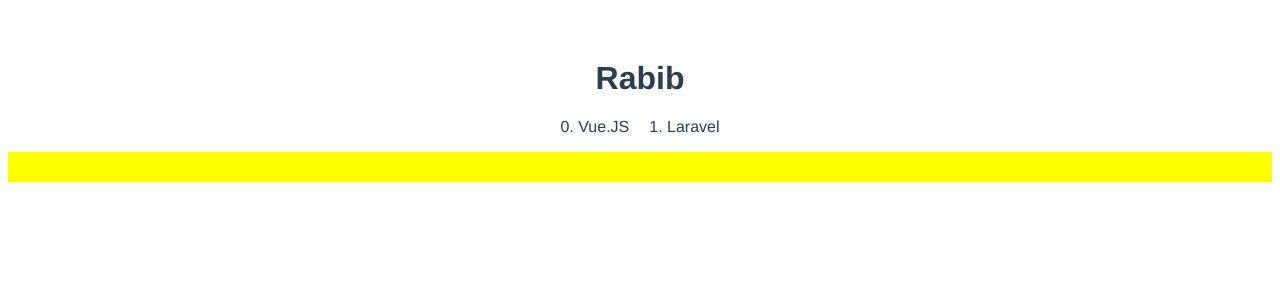
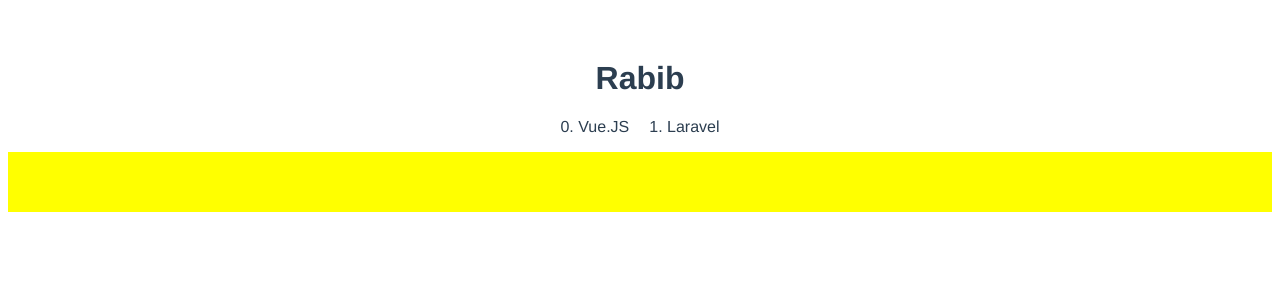
Before and after one commit to rabibsust/todo-app, a Vue app: page / in a window 1280 px wide. Shown: the top 300 px of the page. Built offline with nearby package versions, Linux system fonts and the light colour scheme.

Commit message:
added style

```diff
--- a/src/components/Skills.vue
+++ b/src/components/Skills.vue
@@ -8,6 +8,7 @@
             <li v-for="(data, index) in skills" :key='index'>{{ index }}. {{ data.skill }}</li>
         </ul>
         <div v-bind:class="alertObject"></div>
+        <div v-bind:style="{ backgroundColor: bgColor, width: bgWidth, height: bgHeight }"></div>
     </div>
 
 <!--      <p v-if="skills.length >= 1">You have more than one skill</p>
@@ -28,7 +29,10 @@
           ],
           alertObject: {
             alert: true,
-          }
+          },
+          bgColor: 'yellow',
+          bgWidth: '100%',
+          bgHeight: '30px'
       }
   }
 }
```
